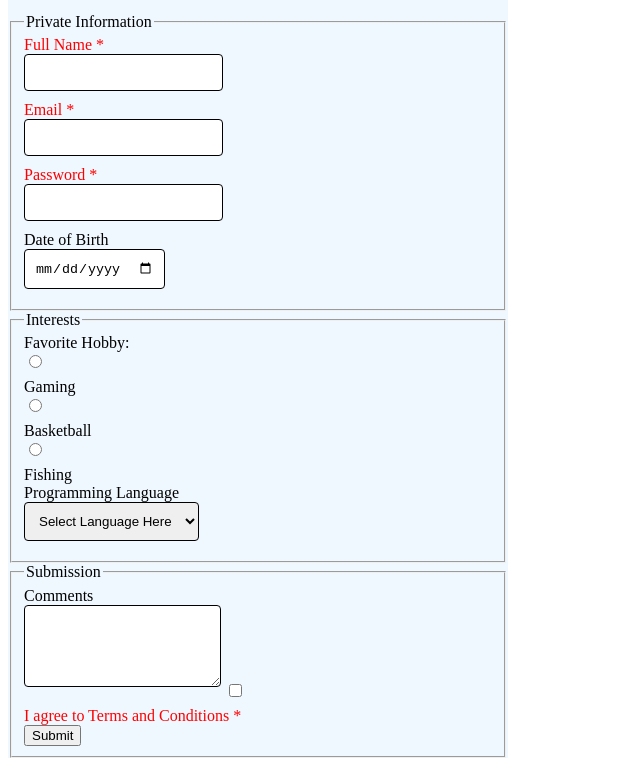
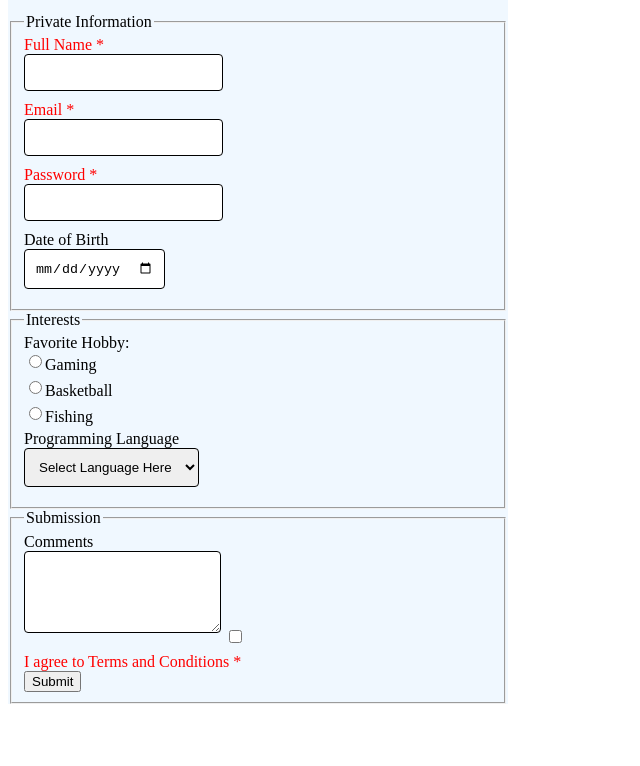
Before and after one commit to razi0747/COD-CIS-1310, a plain HTML site: page module06/index.html in a window 1280 px wide. Shown: the part 101-867 px from the top of the page, without its empty margins (0-640 px from the left). After the commit the page ends 813 px from the top, so only its background shows below. Drawn offline with Linux system fonts and the light colour scheme.

Commit message:
added css to make hobby section cleaner, display flex and column format

```diff
--- a/module06/styles.css
+++ b/module06/styles.css
@@ -28,6 +28,18 @@ textarea{
     border-radius: 4px;
 }
 
+.hobby-options {
+    display: flex;
+    flex-direction: column;
+    margin: auto;
+}
+
+.hobby-option {
+    display: flex;
+    align-items: center;
+    margin-bottom: auto;
+}
+
 label{
     display: block;
 }
```
